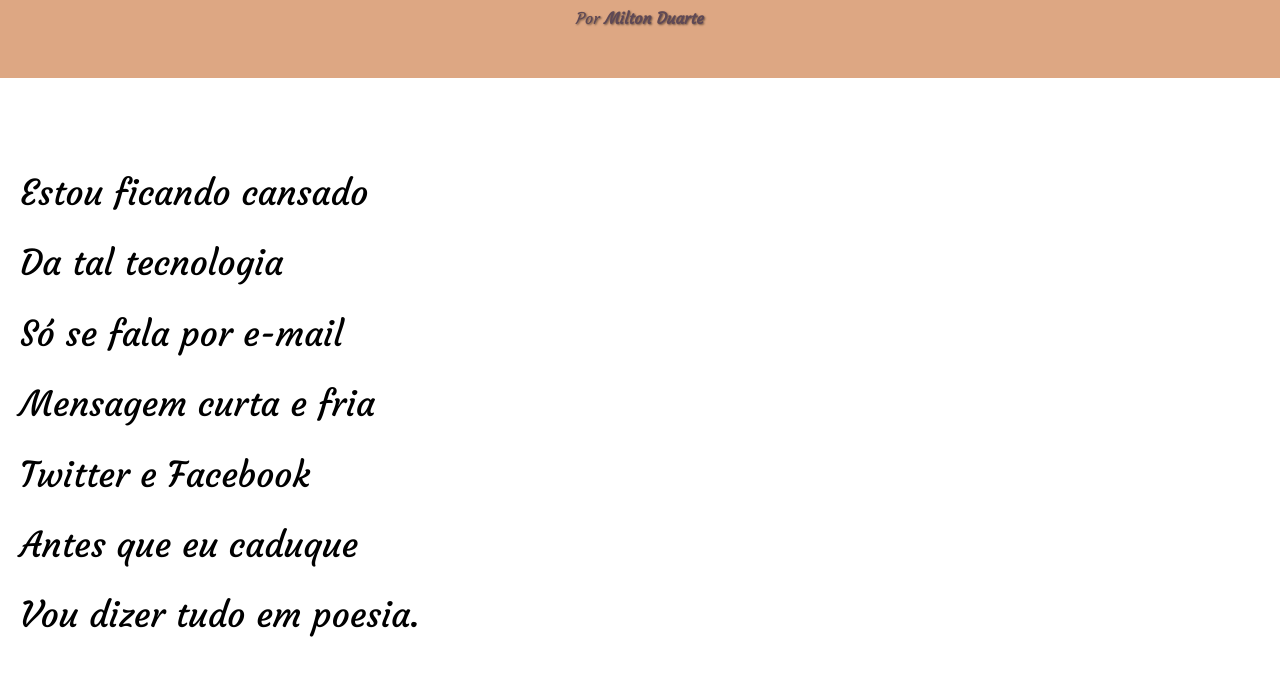
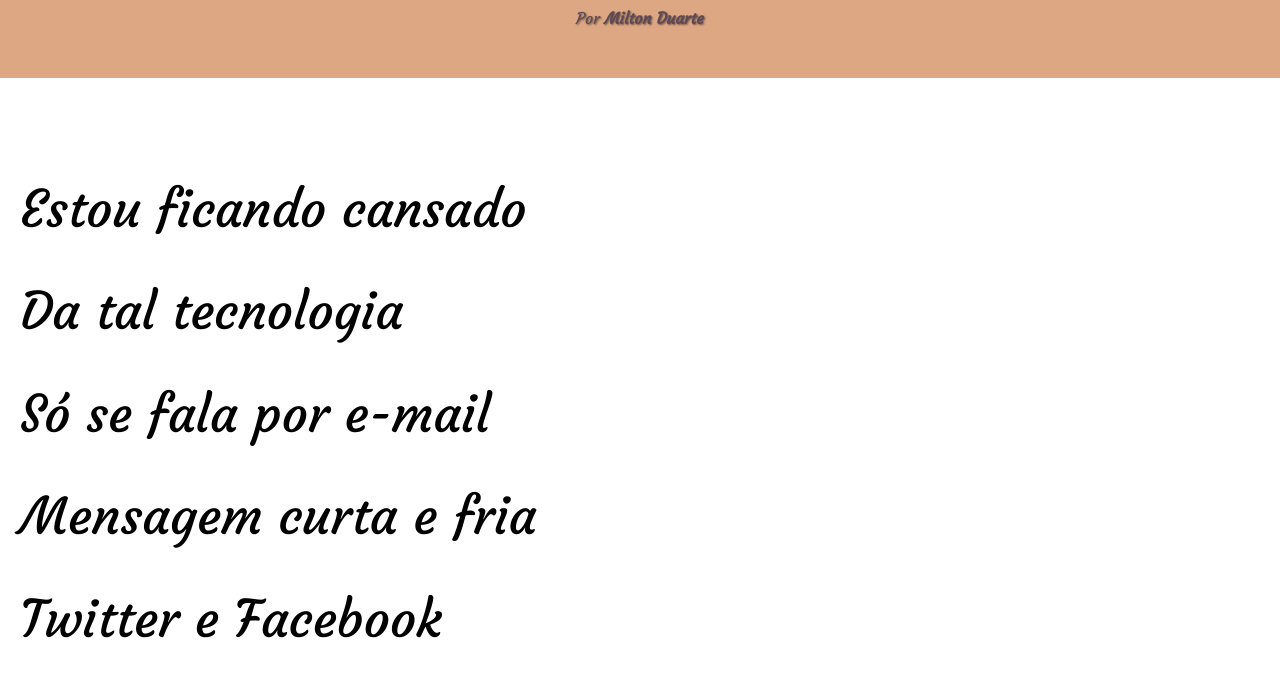
Before and after one commit to vitormandrotiferraz/projetos, a plain HTML site: page projeto-cordel/index.html in a window 1280 px wide. Shown: the part 122-800 px from the top of the page. Drawn offline with Linux system fonts and the light colour scheme.

Commit message:
projeto-cordel

```diff
--- a/projeto-cordel/estilo/style.css
+++ b/projeto-cordel/estilo/style.css
@@ -51,7 +51,7 @@ section {
 }
 
 section p {
-    font: normal 2.2em var(--fonte-destaque);
+    font: normal 4vw var(--fonte-destaque);
     padding-bottom: 2em;
     line-height: 2em;
 }
```
